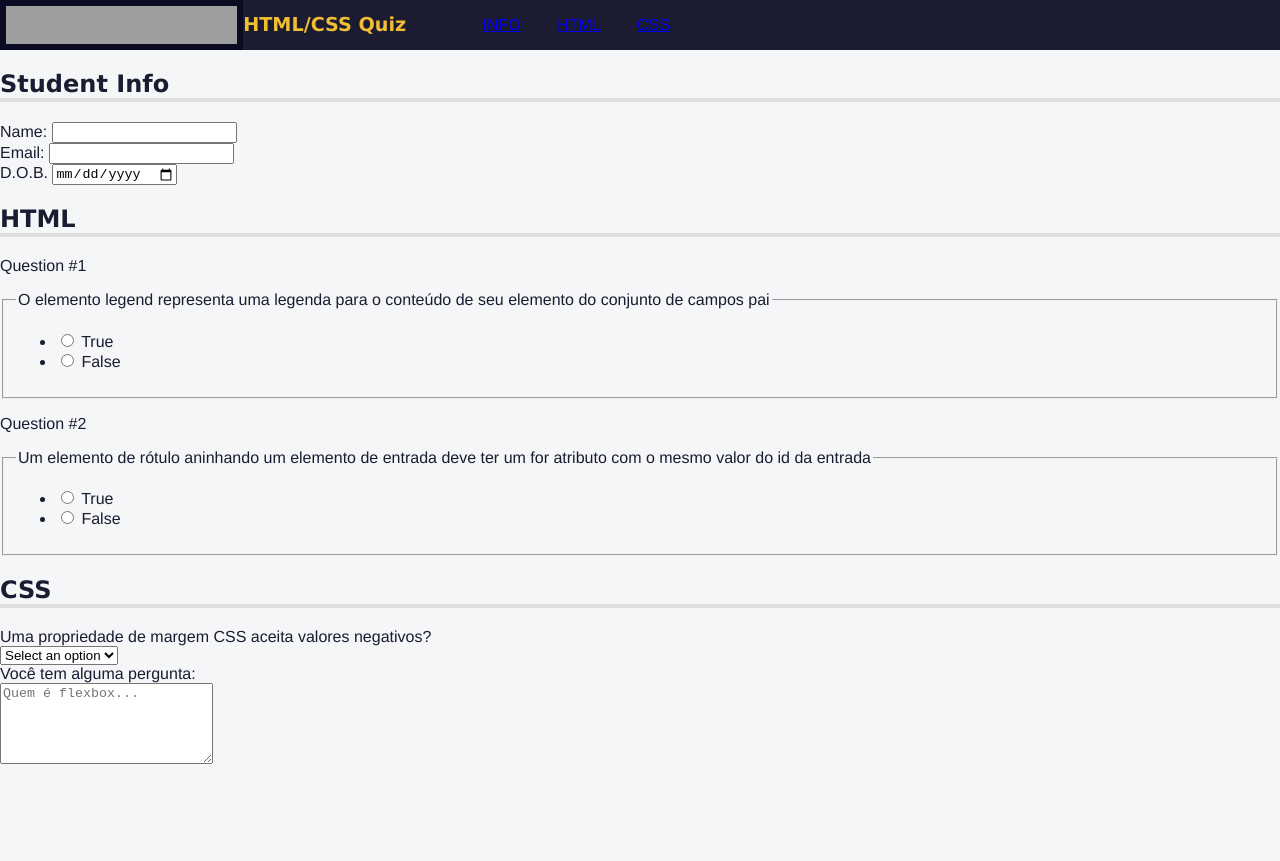
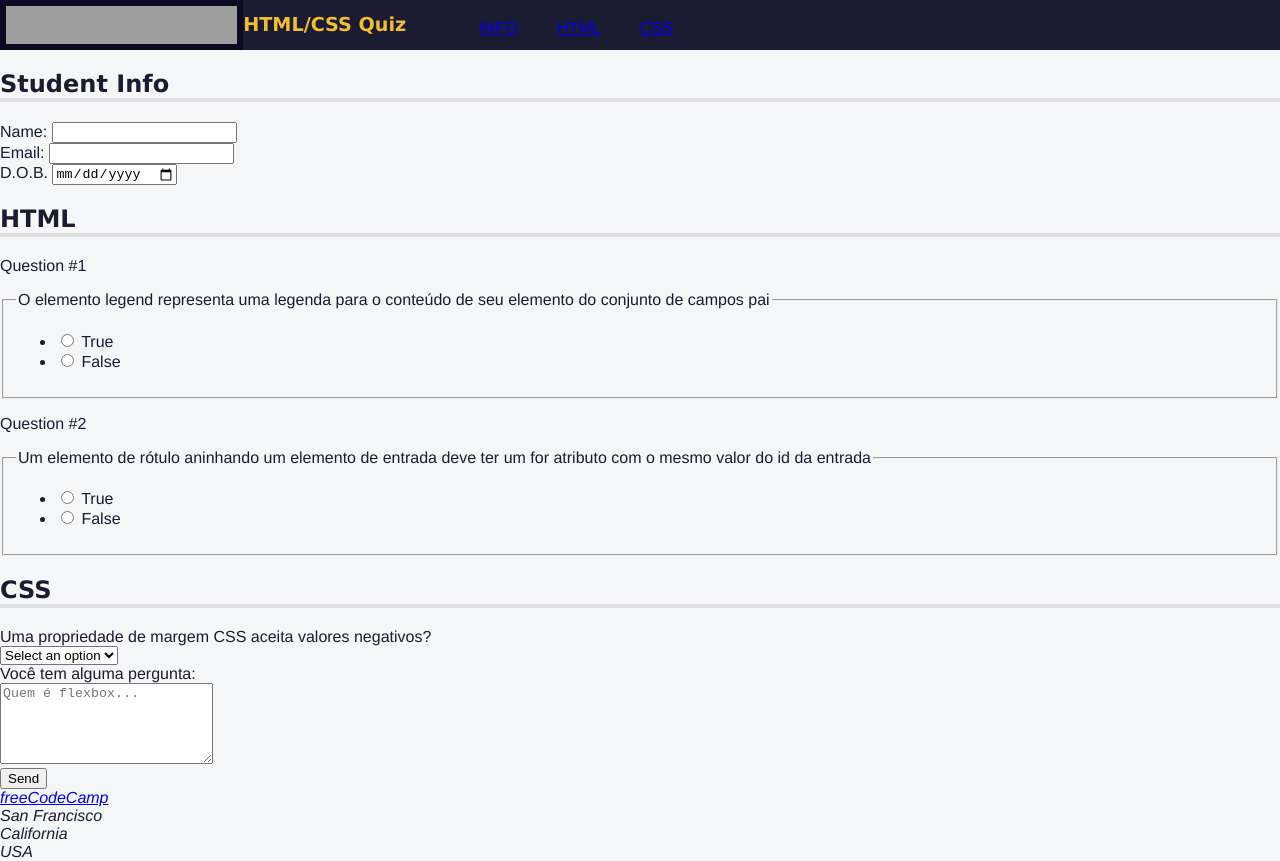
Before and after one commit to RMTCodes/freeCodeCamp-HTML-questionario-e-acessibilidade, a plain HTML site: page index.html in a window 1280 px wide. Before the commit the page ends 800 px from the top, so only its background shows below. Drawn offline with Linux system fonts and the light colour scheme; grey boxes are pictures that could not be loaded.

Commit message:
9º Commit - Personalizando barra de navegação, footer e adress   - Passos 41 a 45

```diff
--- a/index.html
+++ b/index.html
@@ -118,7 +118,16 @@
             </div>
           </div>
         </section>
+        <button type="submit">Send</button>
       </form>
     </main>
+    <footer>
+      <address>
+        <a href="https://freecodecamp.org">freeCodeCamp</a><br />
+        San Francisco<br />
+        California<br />
+        USA
+      </address>
+    </footer>
   </body>
 </html>
--- a/styles.css
+++ b/styles.css
@@ -65,3 +65,11 @@ nav > ul {
 p:before{
   content: "Question #"
 }
+
+
+nav li{
+  color: #dfdfe2;
+  margin: 0 0.2rem;
+  padding: 0.2rem;
+  display: block;
+}
```
